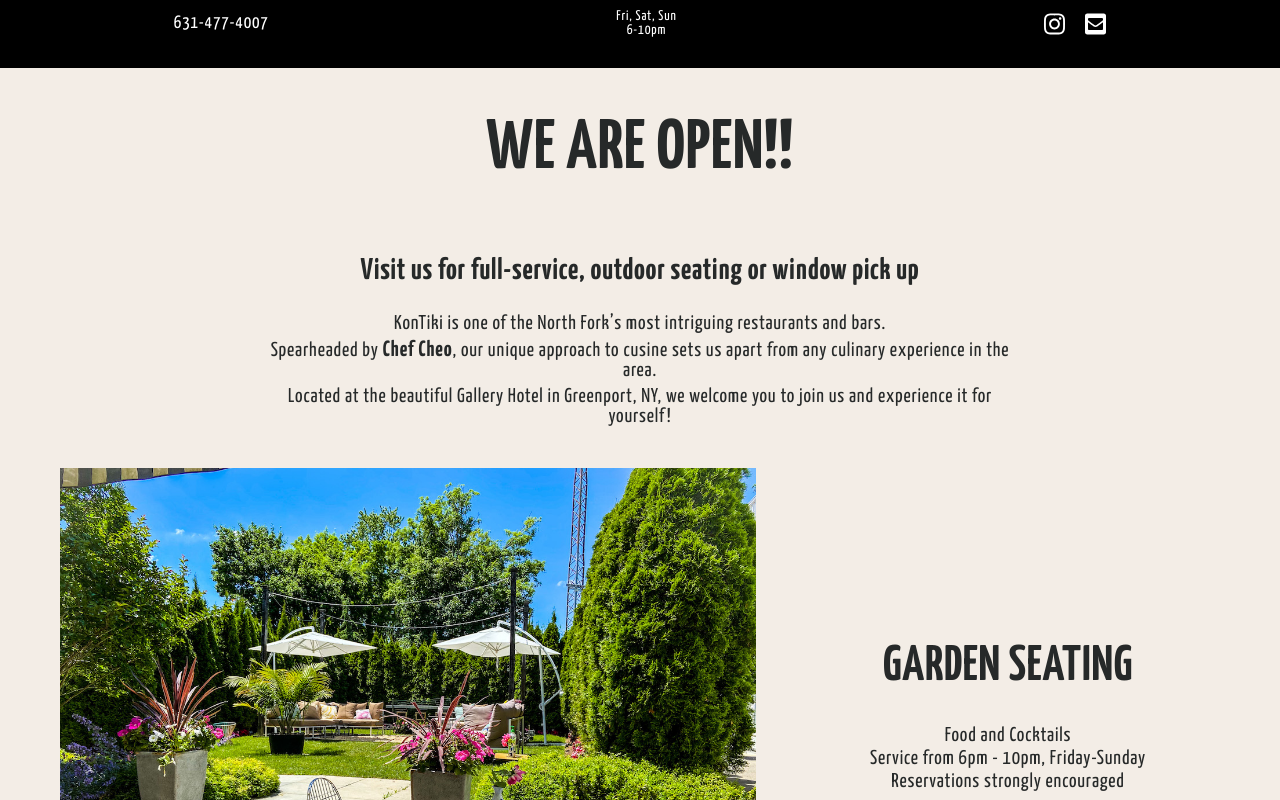
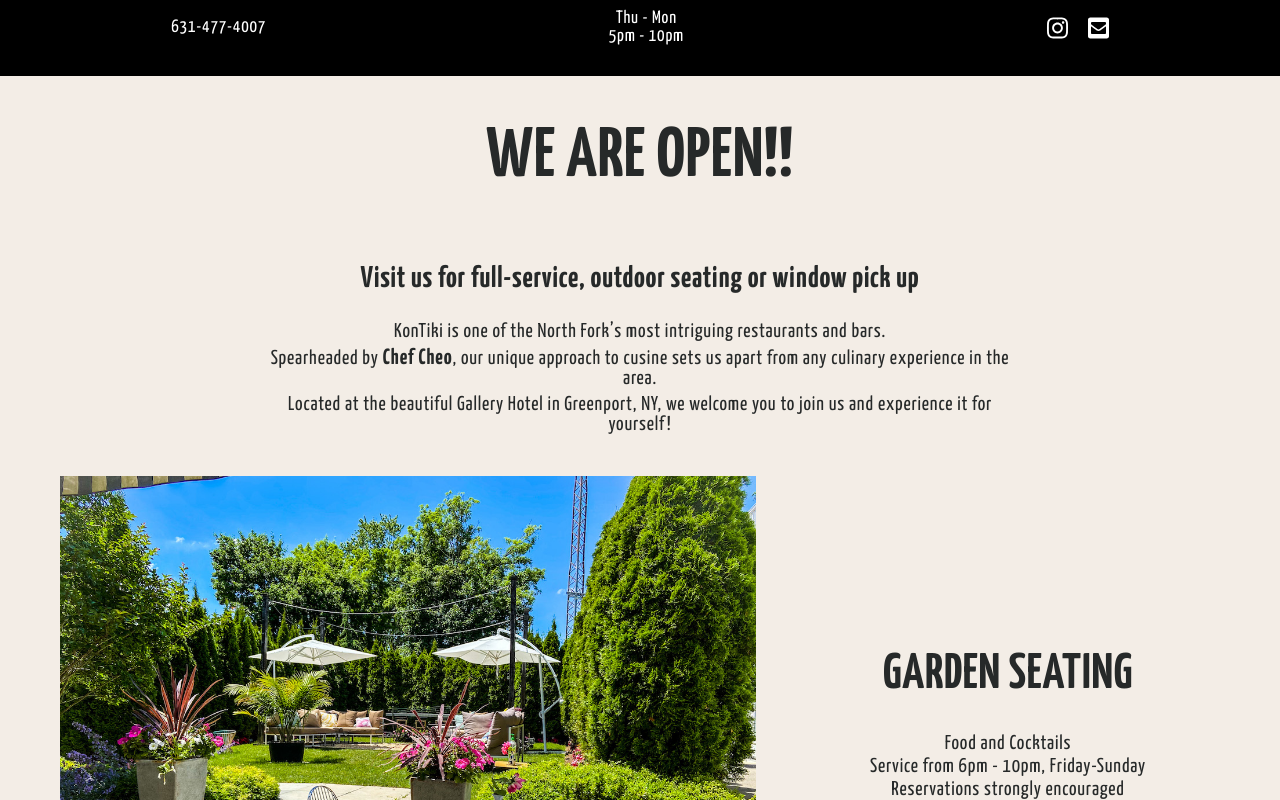
Before and after one commit to asabogal/2020-kon-tiki, a React (Create React App) app: page / in a window 1280 px wide. Shown: the top 800 px of the page. Built offline with nearby package versions, Linux system fonts and the light colour scheme.

Commit message:
update hours

```diff
--- a/src/components/navigation/Footer.js
+++ b/src/components/navigation/Footer.js
@@ -14,8 +14,8 @@ const Footer = () => {
       </ContactUs>
       <Hours>
         <h3>HOURS</h3>
-        <p>Fri - Sun</p>
-        <p>6pm - 10pm</p>
+        <p>Thu - Mon</p>
+        <p>5pm - 10pm</p>
       </Hours>
     </Container>
   );
--- a/src/components/navigation/NavHeader.js
+++ b/src/components/navigation/NavHeader.js
@@ -7,8 +7,8 @@ const NavHeader = () => {
     <Container>
         <a href="tel: +1-631-477-4007">631-477-4007</a>
         <Hours>
-          <p>Fri, Sat, Sun</p>
-          <p>6-10pm</p>
+          <p>Thu - Mon</p>
+          <p>5pm - 10pm</p>
         </Hours>
         <SocialBar
           color='white'
@@ -50,7 +50,7 @@ const Hours = styled.div`
     margin: 0;
     text-align: center;
     justify-items: center;
-    font-size: 14px;
+    font-size: 18px;
     color: white;
   }
 `;
```
